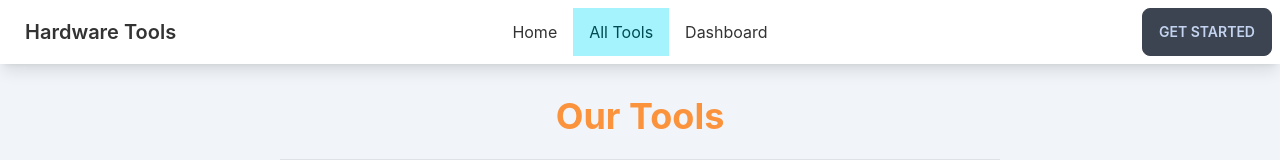
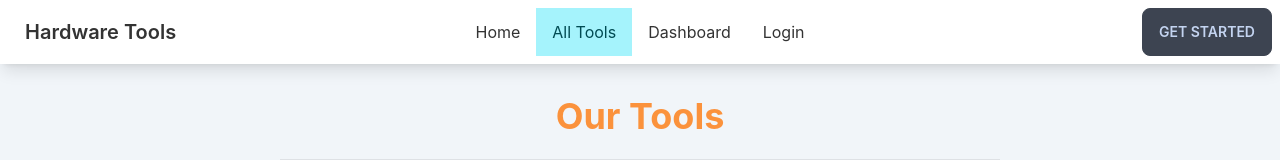
Before and after one commit to Niloy-Dey/assignment-12-manufacturer-website-client-side, a React (Create React App) app: page /allTools in a window 1280 px wide. Shown: the top 160 px of the page. Built offline with nearby package versions, Linux system fonts and the light colour scheme.

Commit message:
firebase install work done

```diff
--- a/package.json
+++ b/package.json
@@ -7,6 +7,7 @@
     "@testing-library/react": "^12.1.4",
     "@testing-library/user-event": "^13.5.0",
     "daisyui": "^2.15.0",
+    "firebase": "^9.8.1",
     "react": "^17.0.2",
     "react-dom": "^17.0.2",
     "react-router-dom": "^6.3.0",
--- a/src/Component/Login/Login.js
+++ b/src/Component/Login/Login.js
@@ -1,11 +1,125 @@
-import React from 'react';
+// import React from 'react';
+// import  { useEffect } from 'react';
+// import { useSignInWithEmailAndPassword, useSignInWithGoogle } from 'react-firebase-hooks/auth';
+// import auth from '../../firebase.init';
+// import { useForm } from "react-hook-form";
+// import Loading from '../Shared/Loading';
+// import { Link, useLocation, useNavigate } from 'react-router-dom';
+// import useToken from '../../hooks/useToken';
+// const Login = () => {
 
-const Login = () => {
-    return (
-        <div>
+//     const navigate = useNavigate();
+//     let signInError;
+//     const location = useLocation();
+//     let from = location.state?.from?.pathname || '/';
 
-        </div>
-    );
-};
 
-export default Login;
+
+
+//     /* Sign in with google  */
+//     const [signInWithGoogle, gUser, gLoading, gError] = useSignInWithGoogle(auth);
+
+//     /* React hook from validation  process*/
+//     const { register, formState: { errors }, handleSubmit } = useForm();
+
+//     /* sign in with email and password  */
+//     const [signInWithEmailAndPassword, user, loading, error] = useSignInWithEmailAndPassword(auth);
+
+//     const [token] = useToken(user || gUser);
+//     /* showing user in login and navigate current page you access that*/
+//     useEffect(() => {
+//         if (token) {
+//             // console.log(user, gUser);
+//             navigate(from, { replace: true });
+//         }
+//     }, [token, from, navigate,])
+
+
+//     /*using  Loading  */
+//     if (loading || gLoading) {
+//         return <Loading></Loading>
+//     }
+//     /* showing error  */
+//     if (error || gError) {
+//         signInError = <p className='text-red-500'> <small>{error?.message || gError?.message} </small></p>
+//     }
+//     const onSubmit = data => {
+//         // console.log(data);
+//         signInWithEmailAndPassword(data.email, data.password)
+//     }
+
+// const Login = () => {
+//     return (
+//         <div className='pt-20 '>
+//             <div className="hero ">
+//                 <div className="hero-content w-full flex-col lg:flex-row-reverse">
+//                     <div className="card flex-shrink-0 w-full max-w-sm shadow-2xl bg-base-100">
+//                         <div className="card-body">
+//                             <h1 className="text-2xl font-bold text-center text-secondary">Login Now</h1>
+//                             <form onSubmit={handleSubmit(onSubmit)}>
+
+//                                 <div className="form-control w-full max-w-xs">
+//                                     <label className="label">
+//                                         <span className="label-text">Email</span>
+//                                     </label>
+//                                     <input type="email"
+//                                         {...register("email", {
+//                                             required: {
+//                                                 value: true,
+//                                                 message: 'Email is required'
+//                                             },
+//                                             pattern: {
+//                                                 value: /[a-z0-9]+@[a-z]+\.[a-z]{2,3}/,
+//                                                 message: 'Provide a Valid Email'
+//                                             }
+//                                         })}
+//                                         placeholder="Your Email"
+//                                         className="input input-bordered w-full max-w-xs" />
+
+//                                     <label className="label">
+//                                         {errors.email?.type === 'required' && <span className="label-text-alt text-red-500">{errors.email.message}</span>}
+//                                         {errors.email?.type === 'pattern' && <span className="label-text-alt text-red-500">{errors.email.message}</span>}
+//                                     </label>
+//                                 </div>
+
+
+//                                 <div className="form-control w-full max-w-xs">
+//                                     <label className="label">
+//                                         <span className="label-text">Password</span>
+//                                     </label>
+//                                     <input type="password"
+//                                         {...register("password", {
+//                                             required: {
+//                                                 value: true,
+//                                                 message: 'Password is required'
+//                                             },
+//                                             minLength: {
+//                                                 value: 6,
+//                                                 message: 'Must be 6 characters or longer'
+//                                             }
+//                                         })}
+//                                         placeholder="Your Password"
+//                                         className="input input-bordered w-full max-w-xs" />
+
+//                                     <label className="label">
+//                                         {errors.password?.type === 'required' && <span className="label-text-alt text-red-500">{errors.password.message}</span>}
+//                                         {errors.password?.type === 'minLength' && <span className="label-text-alt text-red-500">{errors.password.message}</span>}
+//                                     </label>
+//                                 </div>
+//                                 {signInError}
+//                                 <input className='w-full max-w-xs  btn btn-primary uppercase text-white font-bold bg-gradient-to-r from-secondary to-primary ' value="Login" type="submit" />
+//                             </form>
+
+//                             <p><small>New to Doctors Portal ?</small> <Link to="/signUp" className='text-secondary'><b>Create a New Account</b></Link>  </p>
+
+//                             <div className='divider'>OR</div>
+//                             <button onClick={() => signInWithGoogle()} className='btn btn-outline '>Continue With Google</button>
+//                         </div>
+//                     </div>
+//                 </div>
+//             </div>
+//         </div>
+//     );
+//                                     }};
+
+// export default Login;
--- a/src/Shared/Navbar.js
+++ b/src/Shared/Navbar.js
@@ -14,6 +14,7 @@ const Navbar = () => {
                             <li><NavLink to="/home" >Home</NavLink></li>
                             <li><NavLink to="/allTools" >All Tools</NavLink></li>
                             <li><NavLink to="/dashboard">Dashboard</NavLink></li>
+                            <li><NavLink to="/login">Login</NavLink></li>
 
 
                         </ul>
@@ -25,7 +26,7 @@ const Navbar = () => {
                     <li><NavLink to="/home" >Home</NavLink></li>
                     <li><NavLink to="/allTools" >All Tools</NavLink></li>
                     <li><NavLink to="/dashboard">Dashboard</NavLink></li>
-
+                    <li><NavLink to="/login">Login</NavLink></li>
 
                     </ul>
                 </div>
```
Also changed, not shown: 1 other file (tests, documents, lock files or other folders).
